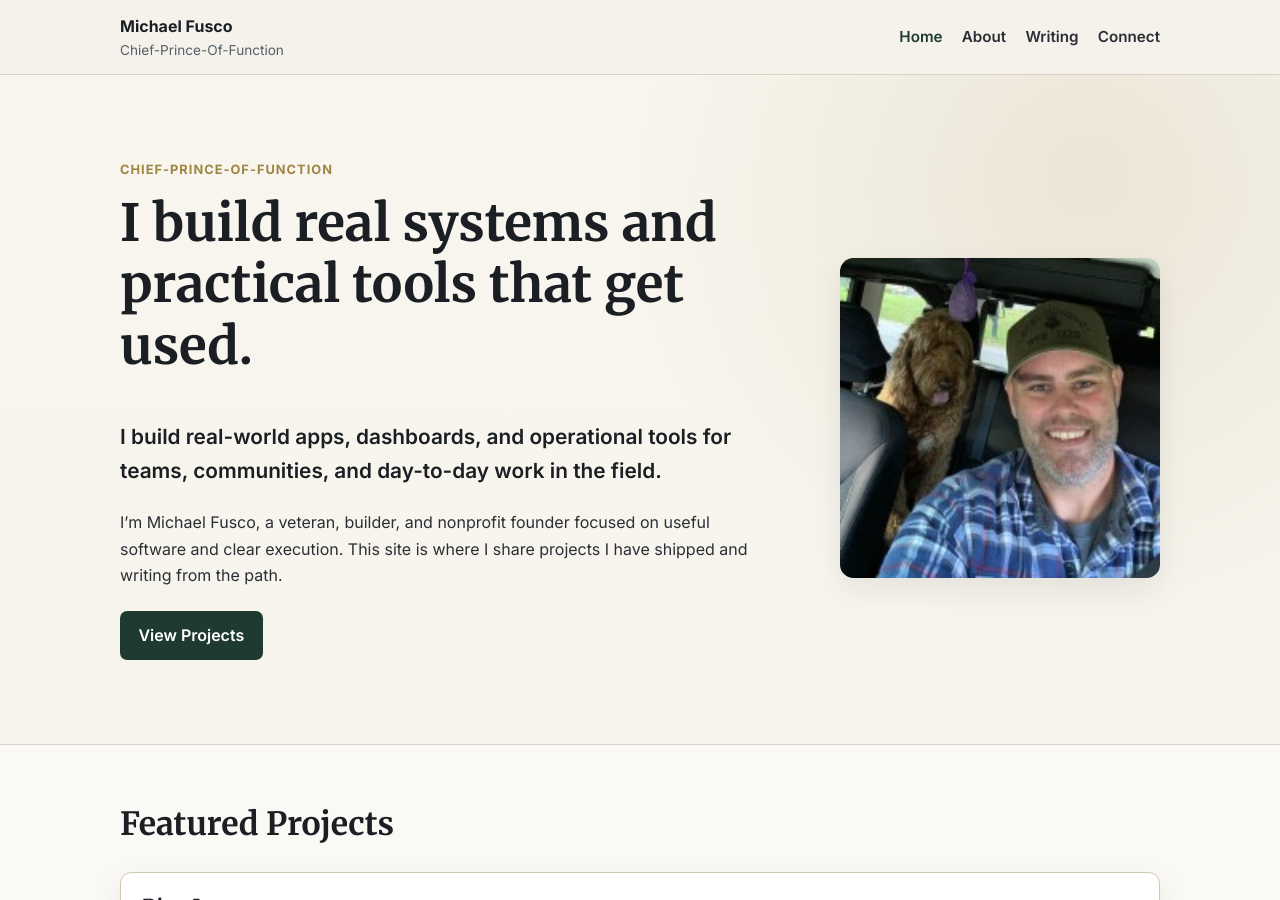
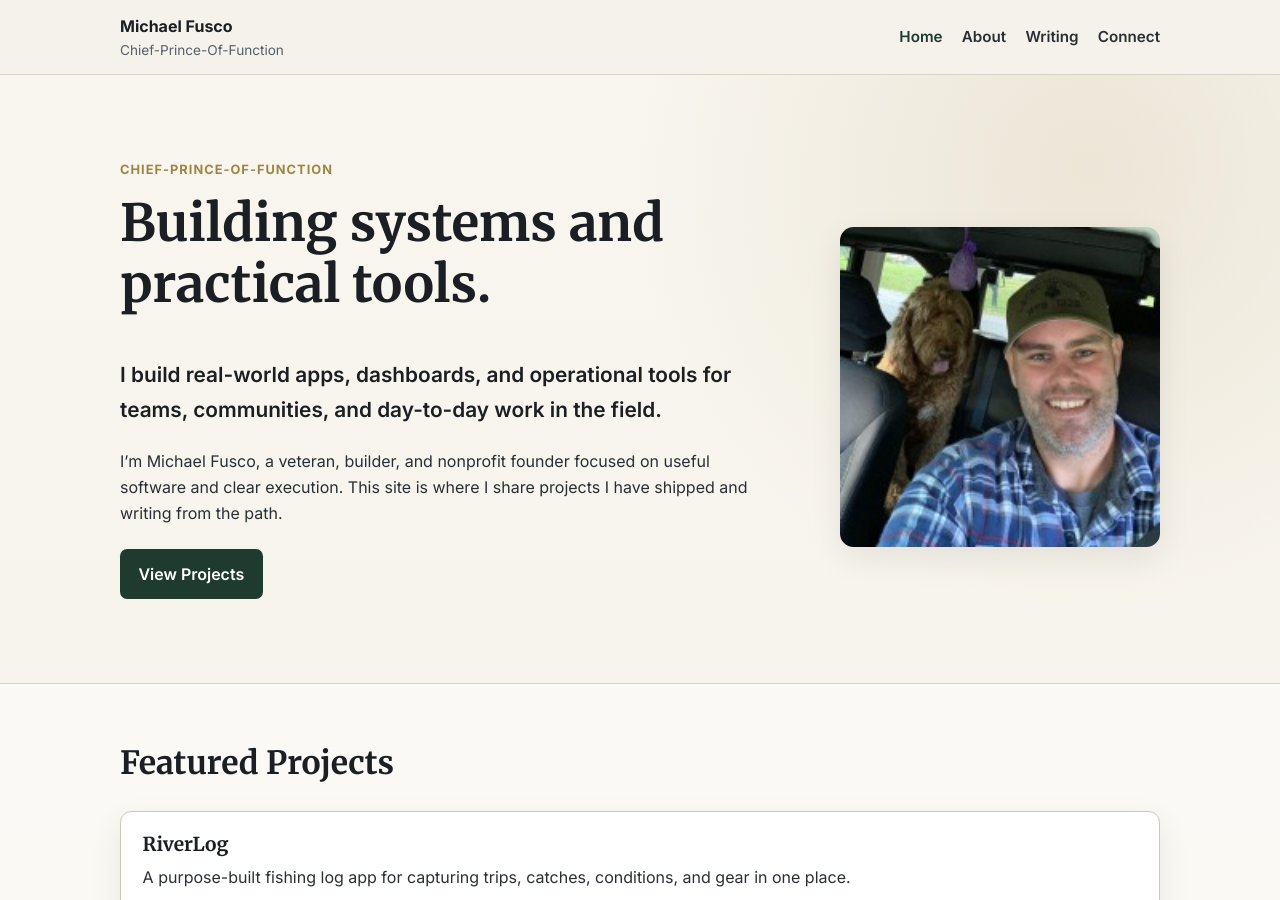
Before and after one commit to Chief-Prince-Of-Function/chief-prince-of-function.github.io, a Jekyll site: the page built from index.markdown, in a window 1280 px wide and 900 px high. Built offline with Jekyll 4.4.1, drawn with Linux system fonts in a browser that asks for light colours.

Commit message:
Update homepage copy and remove footer Twitter link

```diff
--- a/_data/projects.yml
+++ b/_data/projects.yml
@@ -1,7 +1,9 @@
 - title: RiverLog
   description: A purpose-built fishing log app for capturing trips, catches, conditions, and gear in one place.
   impact: Turns fishing notes into a usable system, so better decisions can be made over time with real data.
-  url: "#"
+  url: "https://apps.apple.com/us/app/riverlog-fishing-log/id6760871494"
+  target: "_blank"
+  rel: "noopener noreferrer"
   cta: Explore RiverLog
   featured: true
 
--- a/_layouts/default.html
+++ b/_layouts/default.html
@@ -45,9 +45,6 @@
             <li><a href="mailto:{{ site.email }}">{{ site.email }}</a></li>
             <li><a href="https://github.com/{{ site.github_username }}">GitHub</a></li>
             <li><a href="https://www.linkedin.com/in/michael-fusco-902030b4/" target="_blank" rel="noopener noreferrer">LinkedIn</a></li>
-            {%- if site.twitter_username -%}
-              <li><a href="https://x.com/{{ site.twitter_username }}">X / Twitter</a></li>
-            {%- endif -%}
           </ul>
         </div>
         <div class="footer-signoff">
--- a/index.markdown
+++ b/index.markdown
@@ -7,7 +7,7 @@ title: Home
   <div class="wrap hero__content">
     <div class="hero-text">
       <p class="eyebrow">Chief-Prince-Of-Function</p>
-      <h1>I build real systems and practical tools that get used.</h1>
+      <h1>Building systems and practical tools.</h1>
       <p class="lead">I build real-world apps, dashboards, and operational tools for teams, communities, and day-to-day work in the field.</p>
       <p>I’m Michael Fusco, a veteran, builder, and nonprofit founder focused on useful software and clear execution. This site is where I share projects I have shipped and writing from the path.</p>
       <div class="cta-row">
```
